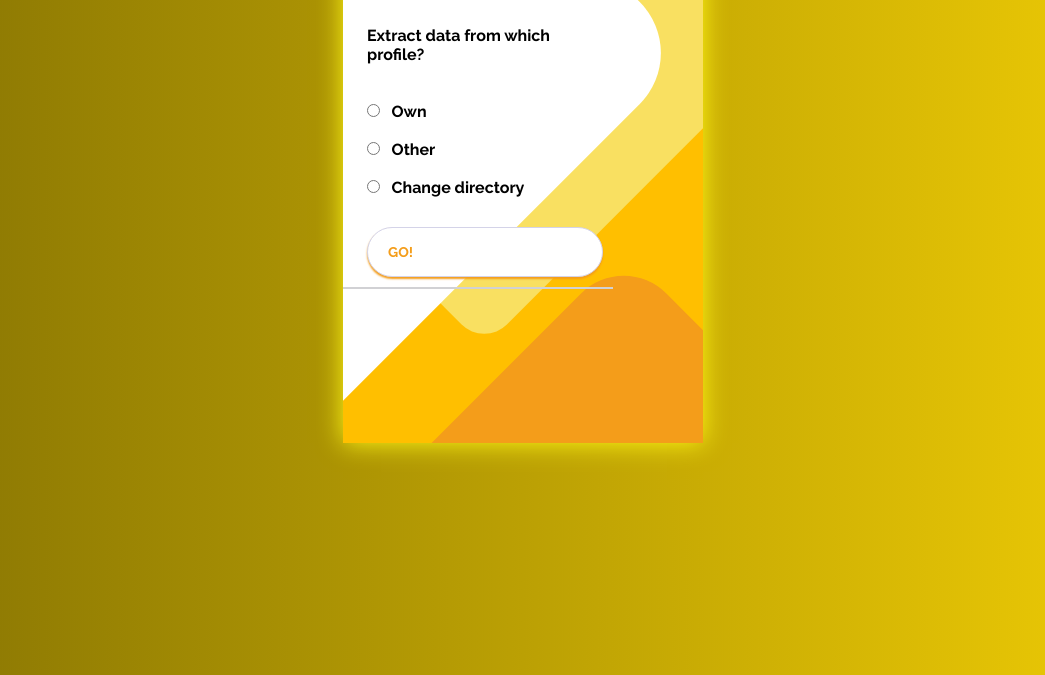
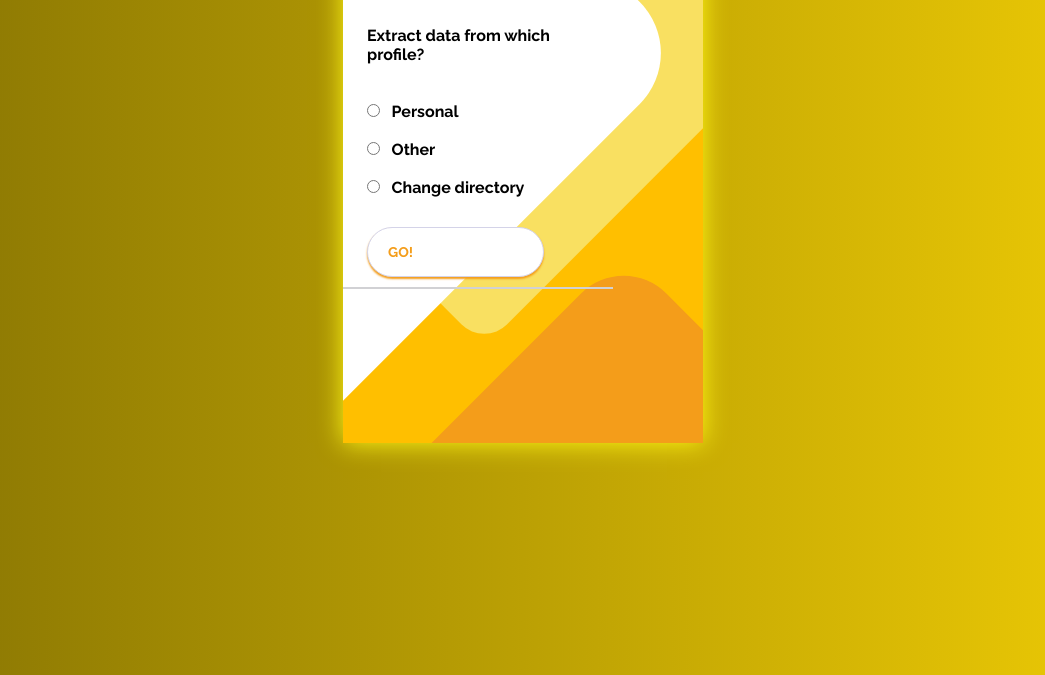
Before and after one commit to bryanlzl/InSTATgram, a plain HTML site: page HTML_components/Landing_menu.html in a window 1280 px wide. Shown: the part 257-932 px from the top of the page, without its empty margins (117-1162 px from the left). Drawn offline with Linux system fonts and the light colour scheme.

Commit message:
last patch for awhile

```diff
--- a/HTML_components/Landing_menu.html
+++ b/HTML_components/Landing_menu.html
@@ -19,8 +19,8 @@
             <p>Extract data from which profile?</p>
             <br />
             <br />
-            <input type="radio" id="Own" name="Input" value="Own" />
-            <label for="Own">Own</label><br />
+            <input type="radio" id="Personal" name="Input" value="Personal" />
+            <label for="Personal">Personal</label><br />
             <br />
             <input type="radio" id="Other" name="Input" value="Other" />
             <label for="Other">Other</label><br />
@@ -28,7 +28,7 @@
             <input type="radio" id="Other" name="Input" value="cd" />
             <label for="cd">Change directory</label><br />
             <button
-              class="button login__submit"
+              class="login__submit"
               id="SubmitButton"
               type="submit"
               onclick="OutputRadioValue()"
--- a/HTML_components/style.css
+++ b/HTML_components/style.css
@@ -130,7 +130,7 @@ body {
   font-weight: 700;
   display: flex;
   align-items: center;
-  width: 100%;
+  width: 75%;
   color: #f49d1a;
   box-shadow: 0px 2px 2px #f49d1a;
   cursor: pointer;
```
Also changed, not shown: .local/ProjectSettings.json, 13 other files.
